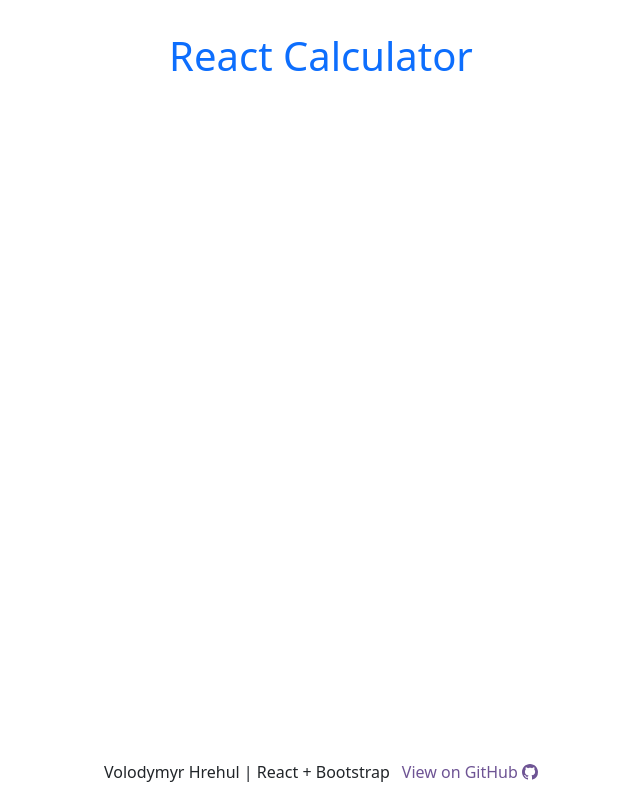
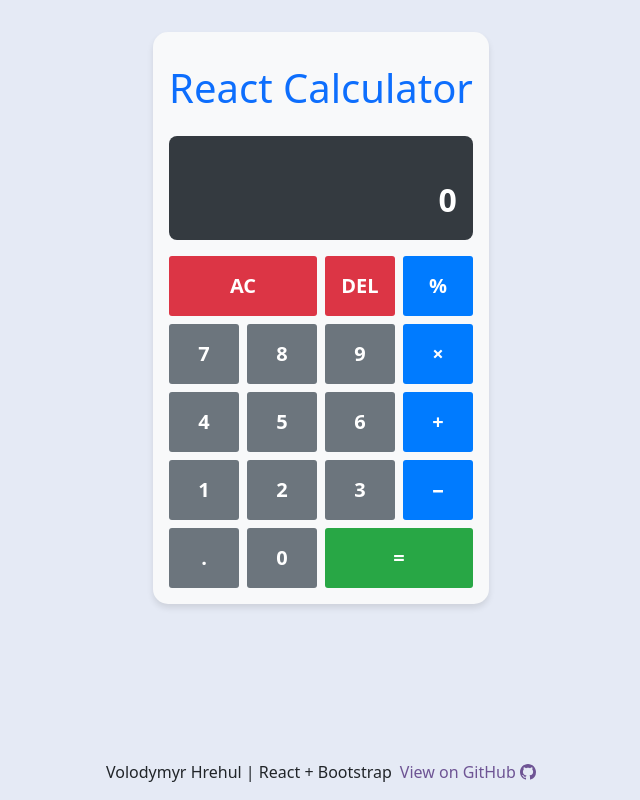
Before and after one commit to Premisterio/Mini-projects, a PHP site: page / in a window 1280 px wide. Shown: the whole page, without its empty margins (319-959 px from the left). Run offline with PHP 8.4, Linux system fonts and the light colour scheme; some libraries are stand-ins or nearby versions.

Commit message:
Added calculator UI
Changes:
- Implemented basic layout for calculator
- Styled buttons and display area

```diff
--- a/fe-libs/reactCalc/script.js
+++ b/fe-libs/reactCalc/script.js
@@ -5,16 +5,41 @@ function App() {
 
   return (
     <div className="d-flex flex-column min-vh-100">
-      <div className="grid grid-cols-4 gap-2 p-3">
-        <header className="text-primary text-center py-3">
-          <h1 className="mb-0">React Calculator</h1>
-        </header>
-        <div className="output">
-          <div className="previous-operand"></div>
-          <div className="current-operand"></div>
+      <div class="calculator-container">
+            <div class="calculator-grid">
+                <div class="calculator-header">
+                    <h1 class="text-primary mb-0">React Calculator</h1>
+                </div>
+
+                <div class="calculator-output">
+                    <div class="previous-operand"></div>
+                    <div class="current-operand">0</div>
+                </div>
+
+                <button class="calculator-button btn-ac btn-function">AC</button>
+                <button class="calculator-button btn-del btn-function">DEL</button>
+                <button class="calculator-button btn-percent btn-operator">%</button>
+                <button class="calculator-button btn-multiply btn-operator">×</button>
+
+                <button class="calculator-button btn-seven btn-number">7</button>
+                <button class="calculator-button btn-eight btn-number">8</button>
+                <button class="calculator-button btn-nine btn-number">9</button>
+                <button class="calculator-button btn-plus btn-operator">+</button>
+
+                <button class="calculator-button btn-four btn-number">4</button>
+                <button class="calculator-button btn-five btn-number">5</button>
+                <button class="calculator-button btn-six btn-number">6</button>
+                <button class="calculator-button btn-minus btn-operator">−</button>
+
+                <button class="calculator-button btn-one btn-number">1</button>
+                <button class="calculator-button btn-two btn-number">2</button>
+                <button class="calculator-button btn-three btn-number">3</button>
+                <button class="calculator-button btn-decimal btn-number">.</button>
+
+                <button class="calculator-button btn-zero btn-number">0</button>
+                <button class="calculator-button btn-equals btn-equals-special">=</button>
+            </div>
         </div>
-
-      </div>
 
 
       {/* Footer */}
@@ -23,7 +48,7 @@ function App() {
           <p className="mb-0">
             Volodymyr Hrehul | React + Bootstrap
             <a href="https://github.com/Premisterio" className="github-text ms-2 text-decoration-none">
-             <span className="ms-1">View on GitHub </span>
+             <span>View on GitHub </span>
               <svg xmlns="http://www.w3.org/2000/svg" width="16" height="16" fill="currentColor" className="bi bi-github mb-1" viewBox="0 0 16 16">
               <path d="M8 0C3.58 0 0 3.58 0 8c0 3.54 2.29 6.53 5.47 7.59.4.07.55-.17.55-.38 0-.19-.01-.82-.01-1.49-2.01.37-2.53-.49-2.69-.94-.09-.23-.48-.94-.82-1.13-.28-.15-.68-.52-.01-.53.63-.01 1.08.58 1.23.82.72 1.21 1.87.87 2.33.66.07-.52.28-.87.51-1.07-1.78-.2-3.64-.89-3.64-3.95 0-.87.31-1.59.82-2.15-.08-.2-.36-1.02.08-2.12 0 0 .67-.21 2.2.82.64-.18 1.32-.27 2-.27s1.36.09 2 .27c1.53-1.04 2.2-.82 2.2-.82.44 1.1.16 1.92.08 2.12.51.56.82 1.27.82 2.15 0 3.07-1.87 3.75-3.65 3.95.29.25.54.73.54 1.48 0 1.07-.01 1.93-.01 2.2 0 .21.15.46.55.38A8.01 8.01 0 0 0 16 8c0-4.42-3.58-8-8-8"/>
               </svg>
--- a/fe-libs/reactCalc/style.css
+++ b/fe-libs/reactCalc/style.css
@@ -1,3 +1,14 @@
+*,
+*::before,
+*::after {
+  box-sizing: border-box;
+}
+
+body {
+  margin: 0;
+  background-color: #e5eaf5;
+}
+
 /* Footer github icon&text */
 .github-text {
   color: #6e5494;
@@ -10,3 +21,175 @@
 .github-text:active {
   color: #a08cd9;
 }
+
+/* Calculator grid styles */
+.calculator-container {
+  max-width: 400px;
+  margin: 2rem auto;
+  background: #f8f9fa;
+  border-radius: 15px;
+  padding: 1rem;
+  box-shadow: 0 4px 6px rgba(0, 0, 0, 0.1);
+}
+
+.calculator-grid {
+  display: grid;
+  grid-template-columns: repeat(4, 1fr);
+  gap: 0.5rem;
+  grid-template-areas:
+    "header header header header"
+    "output output output output"
+    "ac ac del percent"
+    "seven eight nine multiply"
+    "four five six plus"
+    "one two three minus"
+    "decimal zero equals equals";
+}
+
+.calculator-header {
+  grid-area: header;
+  text-align: center;
+  padding: 1rem 0;
+}
+
+.calculator-output {
+  grid-area: output;
+  background: #343a40;
+  color: white;
+  padding: 1rem;
+  border-radius: 8px;
+  margin-bottom: 0.5rem;
+  min-height: 80px;
+  display: flex;
+  flex-direction: column;
+  justify-content: center;
+  align-items: flex-end;
+}
+
+.previous-operand {
+  font-size: 1rem;
+  color: #adb5bd;
+  min-height: 1.5rem;
+}
+
+.current-operand {
+  font-size: 2rem;
+  font-weight: bold;
+  min-height: 2.5rem;
+  word-wrap: break-word;
+  word-break: break-all;
+}
+
+.calculator-button {
+  min-height: 60px;
+  font-size: 1.25rem;
+  font-weight: bold;
+  border: none;
+  border-radius: 3px;
+  transition: all 0.2s;
+}
+
+.calculator-button:hover {
+  transform: translateY(-2px);
+  box-shadow: 0 4px 8px rgba(0, 0, 0, 0.15);
+}
+
+.calculator-button:active {
+  transform: translateY(0);
+  filter: contrast(0.5);
+}
+
+.btn-ac {
+  grid-area: ac;
+}
+.btn-del {
+  grid-area: del;
+}
+.btn-percent {
+  grid-area: percent;
+}
+.btn-multiply {
+  grid-area: multiply;
+}
+.btn-seven {
+  grid-area: seven;
+}
+.btn-eight {
+  grid-area: eight;
+}
+.btn-nine {
+  grid-area: nine;
+}
+.btn-plus {
+  grid-area: plus;
+}
+.btn-four {
+  grid-area: four;
+}
+.btn-five {
+  grid-area: five;
+}
+.btn-six {
+  grid-area: six;
+}
+.btn-minus {
+  grid-area: minus;
+}
+.btn-one {
+  grid-area: one;
+}
+.btn-two {
+  grid-area: two;
+}
+.btn-three {
+  grid-area: three;
+}
+.btn-decimal {
+  grid-area: decimal;
+}
+.btn-zero {
+  grid-area: zero;
+}
+.btn-equals {
+  grid-area: equals;
+}
+
+.btn-operator {
+  background: #007bff;
+  color: white;
+}
+
+.btn-operator:hover {
+  background: #0056b3;
+  color: white;
+}
+
+.btn-number {
+  background: #6c757d;
+  color: white;
+}
+
+.btn-number:hover {
+  background: #545b62;
+  color: white;
+}
+
+.btn-function {
+  background: #dc3545;
+  color: white;
+}
+
+.btn-function:hover {
+  background: #c82333;
+  color: white;
+}
+
+.btn-equals-special {
+  background: #28a745;
+  color: white;
+}
+
+.btn-equals-special:hover {
+  background: #218838;
+  color: white;
+}
```
